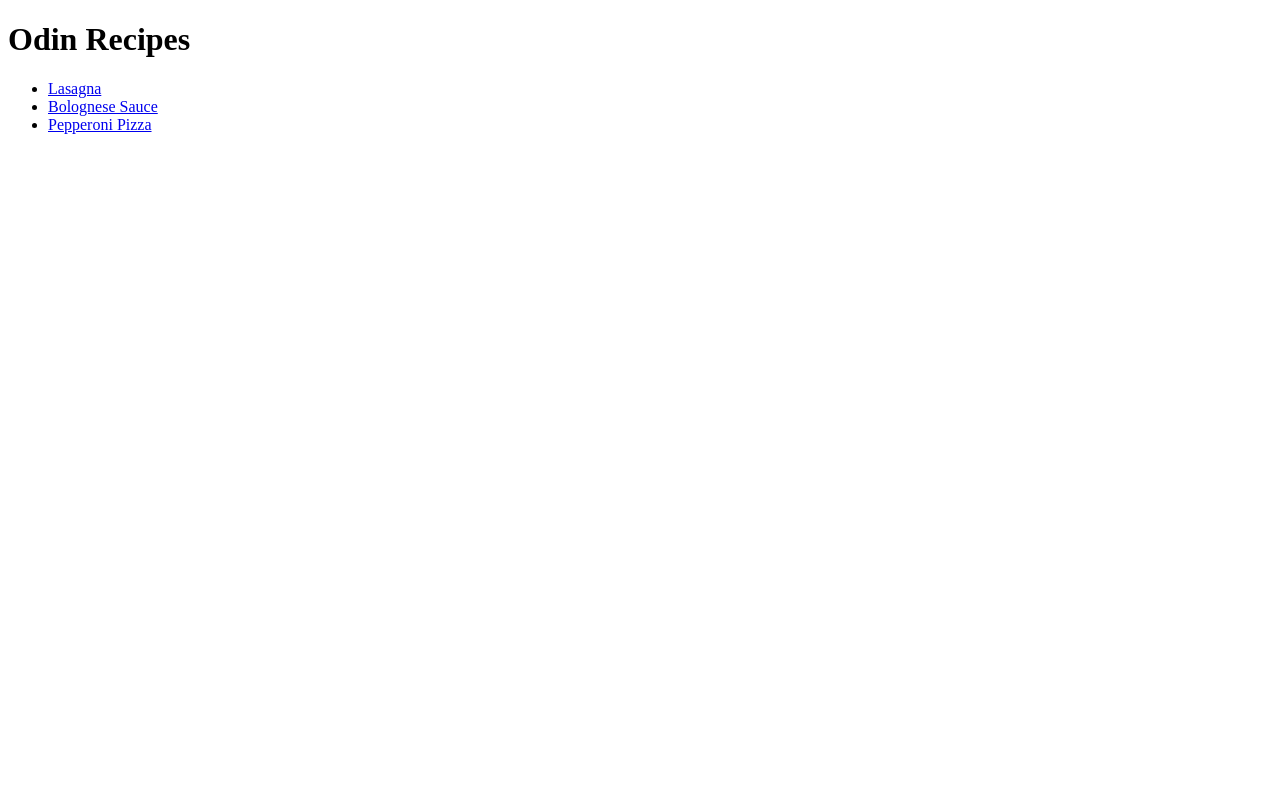
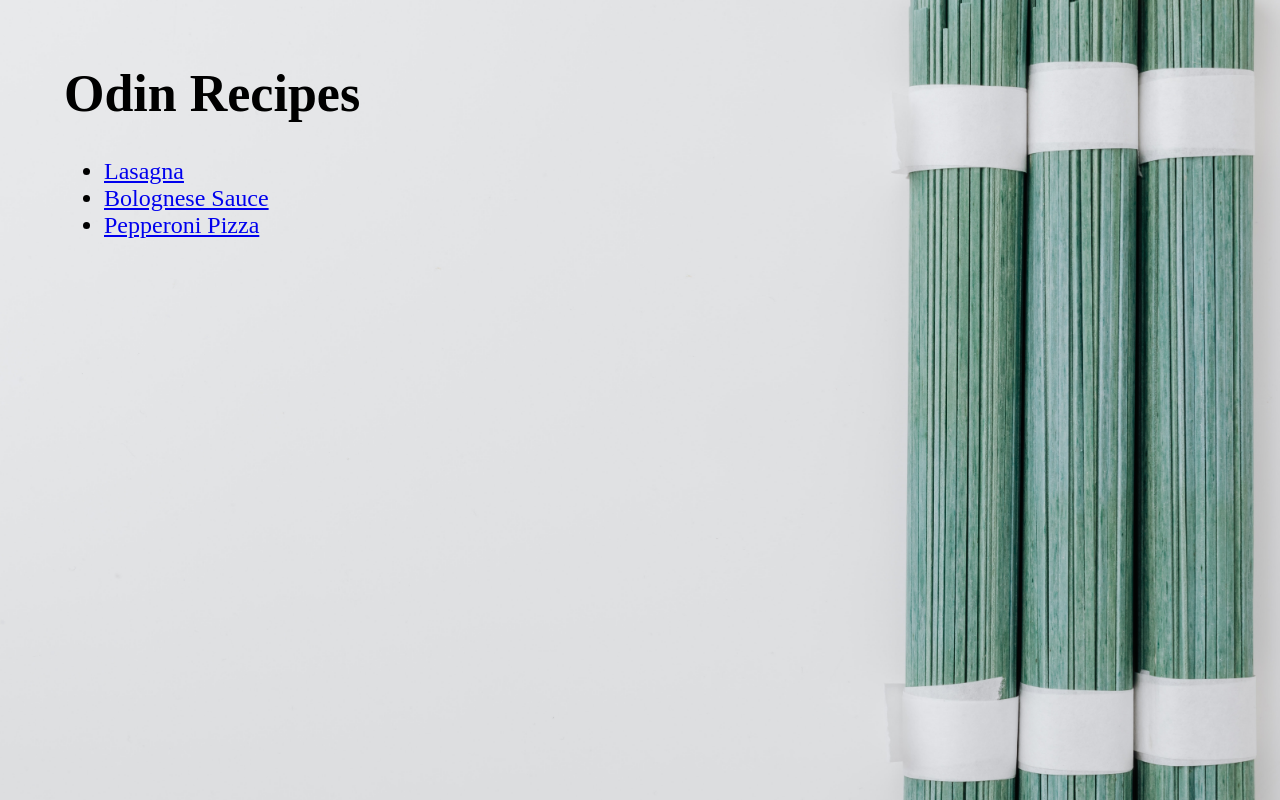
Before and after one commit to MattScop/odin-recipes, a plain HTML site: page index.html in a window 1280 px wide. Drawn offline with Linux system fonts and the light colour scheme.

Commit message:
Add CSS to index

```diff
--- a/index.html
+++ b/index.html
@@ -3,11 +3,12 @@
     <head>
         <meta charset="UTF-8">
         <title>Odin Recipes</title>
+        <link rel="stylesheet" href="style.css">
     </head>
 
     <body>
-        <h1>Odin Recipes</h1>
-        <ul>
+        <h1 class="title-one">Odin Recipes</h1>
+        <ul class="unordered-one">
             <li><a href="recipes/lasagna.html">Lasagna</a></li>
             <li><a href="recipes/bolognese.html">Bolognese Sauce</a></li>
             <li><a href="recipes/pepperoni-pizza.html">Pepperoni Pizza</a></li>
--- /dev/null
+++ b/style.css
@@ -0,0 +1,15 @@
+/* STYLE INDEX*/
+body {
+    background-image: url(img/background-index.jpg);
+    background-size: cover;
+    margin: 5vw
+}
+
+.title-one {
+    font-size: 52px;
+}
+
+.unordered-one {
+    font-size: 24px;
+}
+/*END STYLE INDEX */
```
Also changed, not shown: img/background-index.jpg (added).
